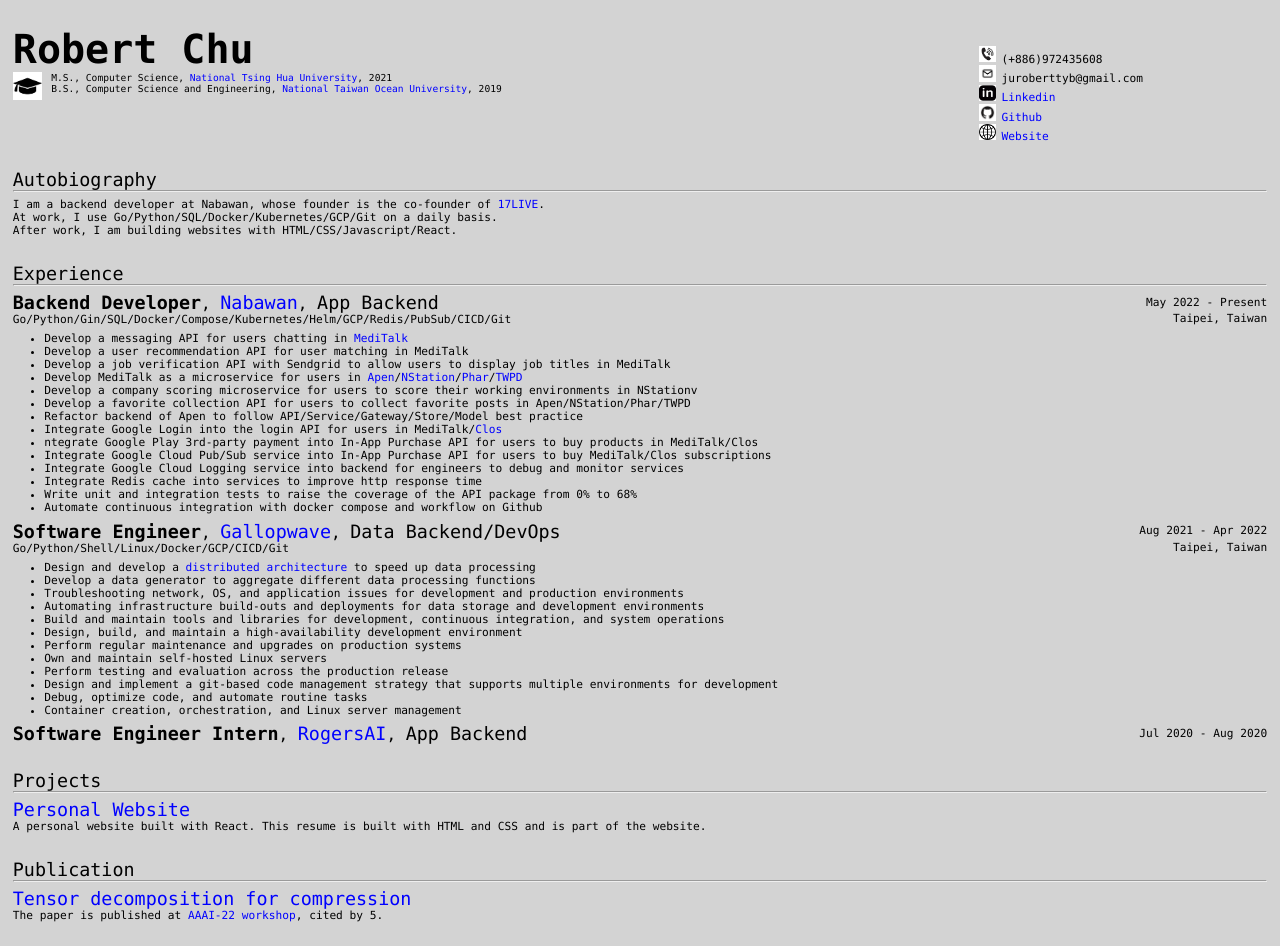
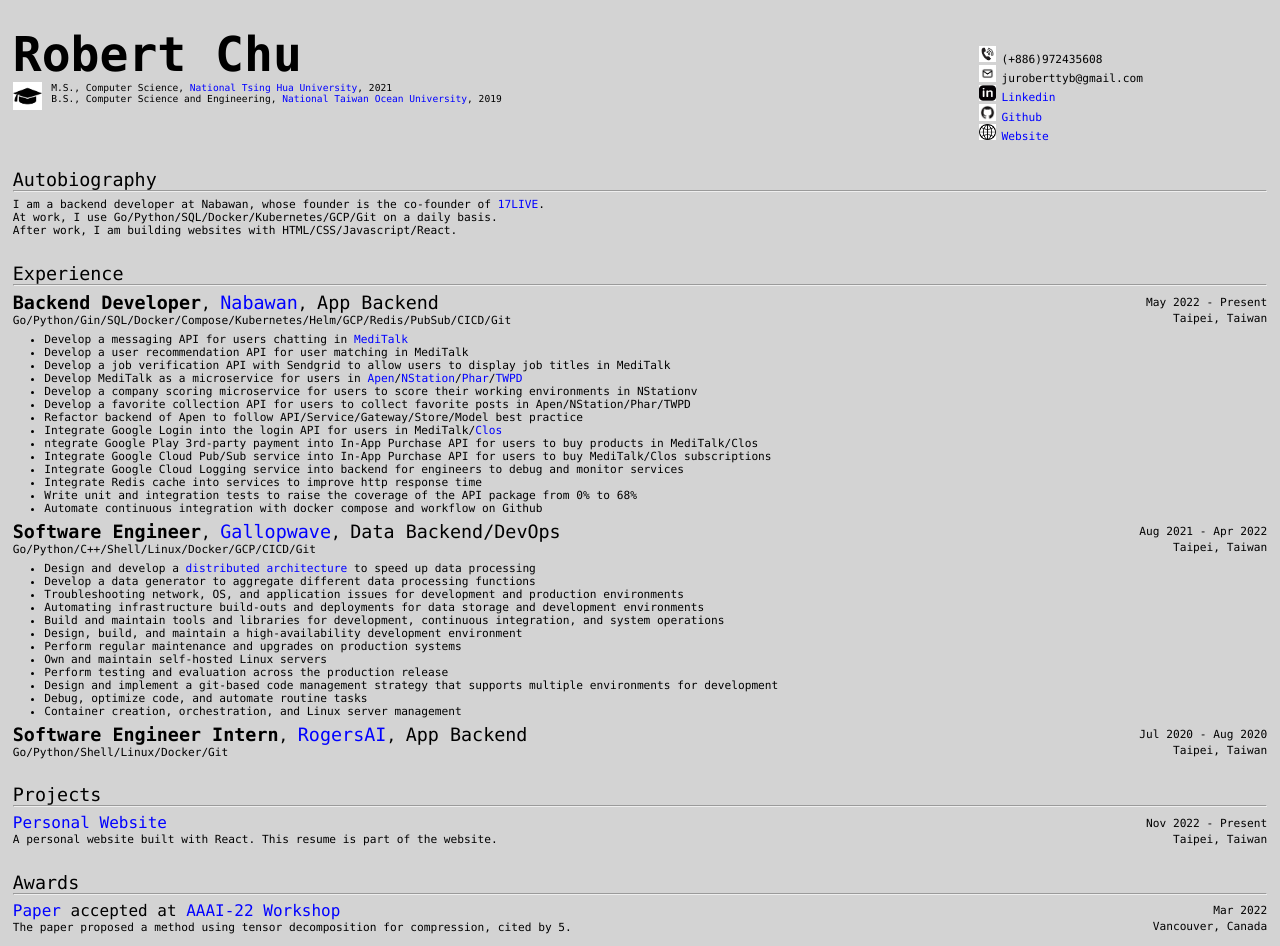
Before and after one commit to juroberttyb/juroberttyb.github.io, a React (Create React App) app: page / in a window 1280 px wide. Both pictures are taken after a click on the button "Show Resume". Built offline with nearby package versions, Linux system fonts and the light colour scheme.

Commit message:
update: location and duration

```diff
--- a/src/component/Resume/Resume.css
+++ b/src/component/Resume/Resume.css
@@ -1,5 +1,5 @@
 #name {
-    font-size: 2.5rem;
+    font-size: 3rem;
     font-weight: bold;
 }
 
@@ -78,18 +78,22 @@
 .duration {
     margin-top: 3%;
     font-size: 0.7rem;
+    text-align: end;
 }
 
 .location {
     margin-top: 2.5%;
     font-size: 0.7rem;
-    float: right;
+    text-align: end;
 }
-
 
 .highlight {
     display: inline-block;
     font-size: 1.15rem;
+}
+
+.highlight_inner {
+    margin-top: 0.1%;
 }
 
 .bold {
--- a/src/component/Resume/Resume.js
+++ b/src/component/Resume/Resume.js
@@ -50,7 +50,7 @@
           <div class='block_item'>
             <div>
               <div class='highlight bold'>Backend Developer</div>, <div class='after_highlight'><a href='https://apps.apple.com/tw/app/clos-burgundy-dictionary/id1568106896'>Nabawan</a></div>,  <div class='after_highlight'>App Backend</div>
-              <p>Go/Python/Gin/SQL/Docker/Compose/Kubernetes/Helm/GCP/Redis/PubSub/CICD/Git</p>
+              <p class='highlight_inner'>Go/Python/Gin/SQL/Docker/Compose/Kubernetes/Helm/GCP/Redis/PubSub/CICD/Git</p>
             </div>
             <div>
               <div class='duration'>May 2022 - Present</div>
@@ -78,7 +78,7 @@
           <div class='block_item'>
             <div>
               <div class='highlight bold'>Software Engineer</div>, <div class='after_highlight'><a href='http://www.gallopwave.com/en/'>Gallopwave</a></div>,  <div class='after_highlight'>Data Backend/DevOps</div>
-              <p>Go/Python/Shell/Linux/Docker/GCP/CICD/Git</p>
+              <p class='highlight_inner'>Go/Python/C++/Shell/Linux/Docker/GCP/CICD/Git</p>
             </div>
             <div>
               <div class='duration'>Aug 2021 ‑ Apr 2022</div>
@@ -104,9 +104,11 @@
             <div class='block_item'>
             <div>
               <div class='highlight bold'>Software Engineer Intern</div>, <div class='after_highlight'><a href='http://www.rogersai.com/home_eng.html'>RogersAI</a></div>,  <div class='after_highlight'>App Backend</div>
+              <p class='highlight_inner'>Go/Python/Shell/Linux/Docker/Git</p>
             </div>
             <div>
               <div class='duration'>Jul 2020 ‑ Aug 2020</div>
+              <div class='location'>Taipei, Taiwan</div>
             </div>
           </div>
         </div>
@@ -116,17 +118,33 @@
         <div class='highlight'>Projects</div>
         <hr></hr>
         <div class='inner_block'>
-          <div class='highlight'><a href='https://robertchu.xyz'>Personal Website</a></div>
-          <p>A personal website built with React. This resume is built with HTML and CSS and is part of the website.</p>
+        <div class='block_item'>
+            <div>
+              <a href='https://robertchu.xyz'>Personal Website</a>
+              <p class='highlight_inner'>A personal website built with React. This resume is part of the website.</p>
+            </div>
+            <div>
+              <div class='duration'>Nov 2022 - Present</div>
+              <div class='location'>Taipei, Taiwan</div>
+            </div>
+          </div>
         </div>
       </div>
 
-      <div id='publication' class='block'>
-        <div class='highlight'>Publication</div>
+      <div id='awards' class='block'>
+        <div class='highlight'>Awards</div>
         <hr></hr>
         <div class='inner_block'>
-          <div class='highlight'><a href='https://arxiv.org/pdf/2112.03690.pdf'>Tensor decomposition for compression</a></div>
-          <p>The paper is published at <a href='https://practical-dl.github.io/2022/index'>AAAI‑22 workshop</a>, cited by 5.</p>
+          <div class='block_item'>
+            <div>
+              <a href='https://arxiv.org/pdf/2112.03690.pdf'>Paper</a> accepted at <a href='https://practical-dl.github.io/2022/index'>AAAI‑22 Workshop</a>
+              <p class='highlight_inner'>The paper proposed a method using tensor decomposition for compression, cited by 5.</p>
+            </div>
+            <div>
+              <div class='duration'>Mar 2022</div>
+              <div class='location'>Vancouver, Canada</div>
+            </div>
+          </div>
         </div>
       </div>
 
```
